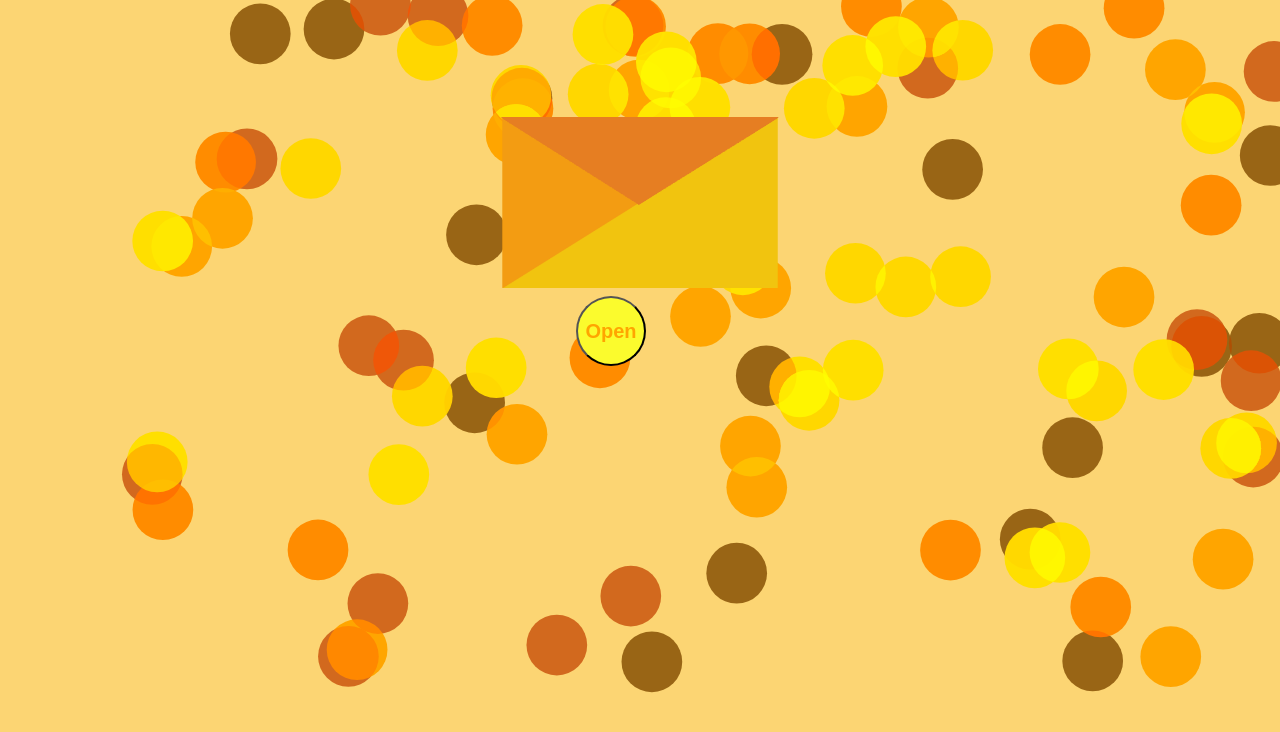
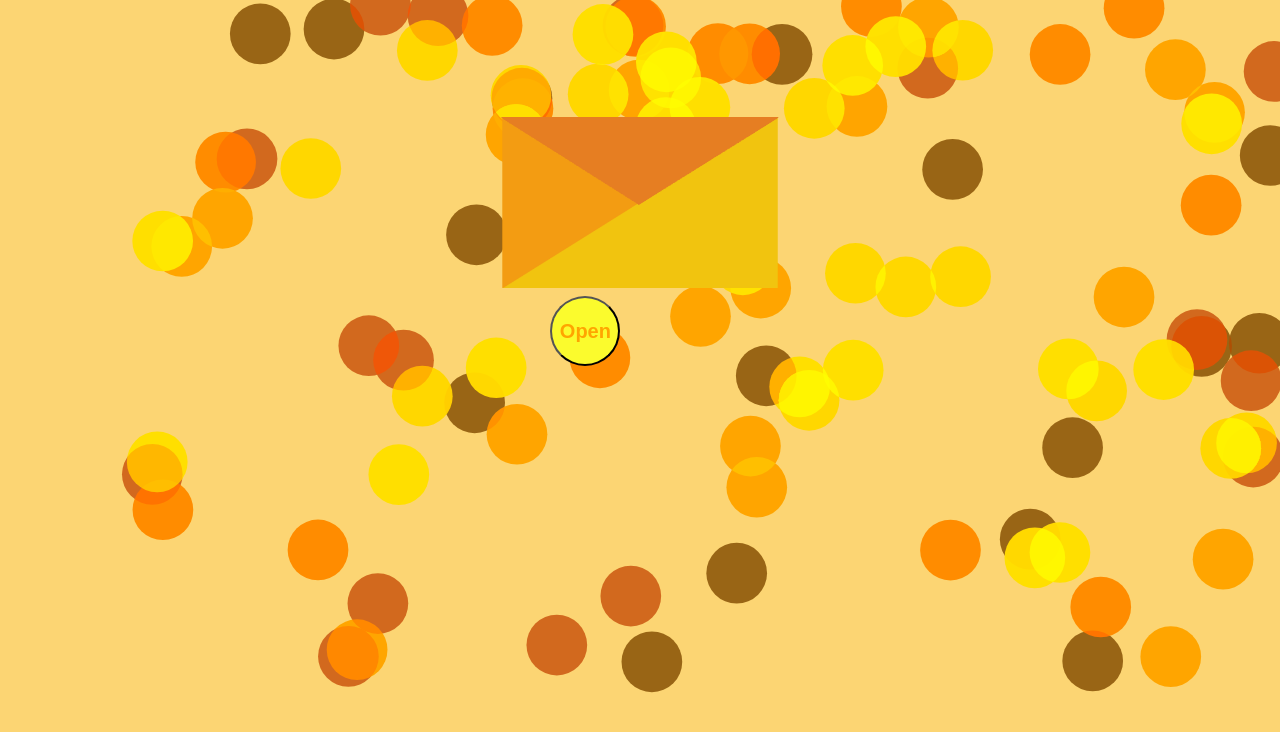
Before and after one commit to shrutigv/Baaruni-sharma, a Vue app: page /invitation in a window 1280 px wide. Shown: the top 732 px of the page. Built offline with nearby package versions, Linux system fonts and the light colour scheme.

Commit message:
style fixes

```diff
--- a/src/components/Invitation.vue
+++ b/src/components/Invitation.vue
@@ -63,7 +63,7 @@ export default {
     font-weight: bold;
     font-size: 20px;
     position: fixed;
-    left: 45%;
+    left: 43%;
     top: 37%;
 }
 h1{
```
Also changed, not shown: 7 other files (tests, documents, lock files or other folders).
